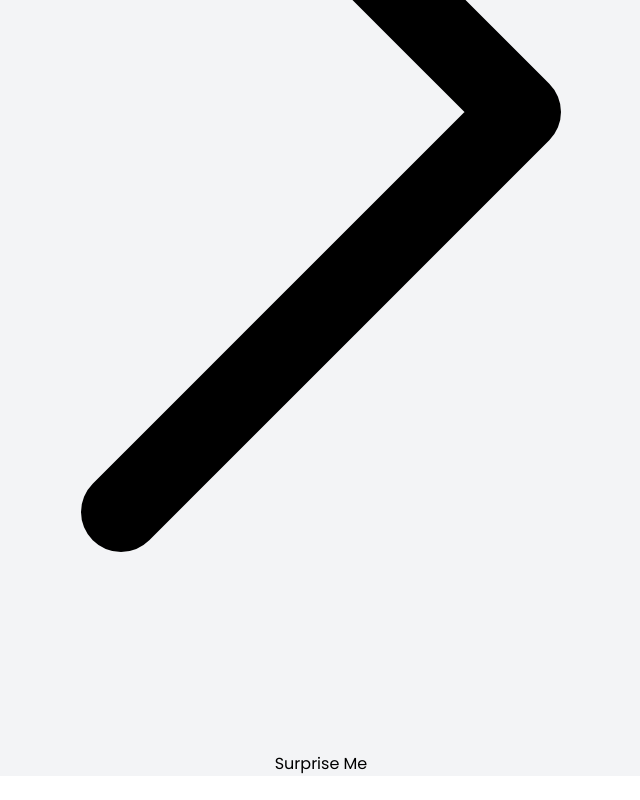
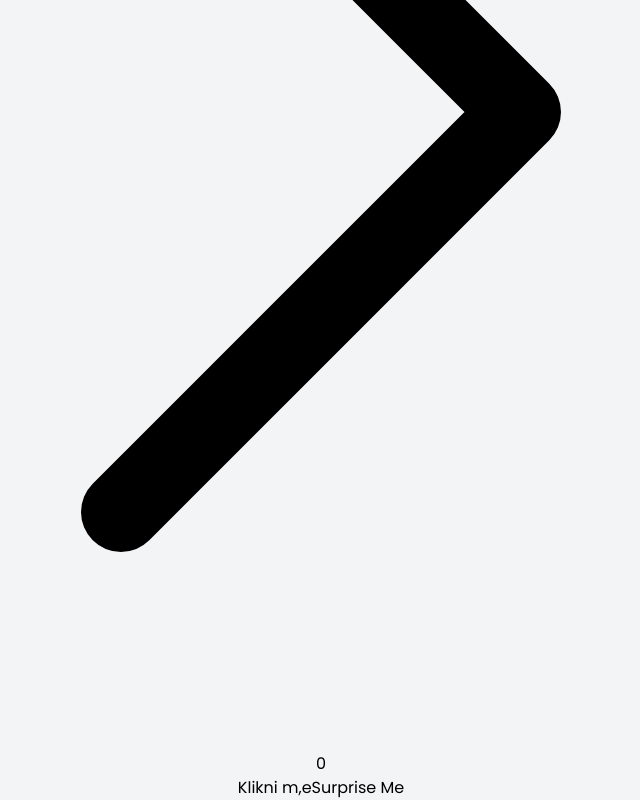
Before and after one commit to MarioMilosevic/React-Reviews, a React (Vite) app: page / in a window 1280 px wide. Shown: the part 3484-4284 px from the top of the page, without its empty margins (319-959 px from the left). Before the commit the page ends 4260 px from the top, so only its background shows below. Built offline with nearby package versions, Linux system fonts and the light colour scheme.

Commit message:
React memo

```diff
--- a/src/App.jsx
+++ b/src/App.jsx
@@ -10,7 +10,7 @@ function App() {
   const incrementCount = () => {
     setTimeout(() => {
       if (count < reviews.length - 1) {
-        setCount(count + 1);
+        setCount((prev) => prev + 1 );
       } else {
         setCount(0);
       }
@@ -20,7 +20,7 @@ function App() {
   const decrementCount = () => {
     setTimeout(() => {
       if (count > 0) {
-        setCount(count - 1);
+        setCount((prev) => prev - 1);
       } else {
         setCount(reviews.length - 1);
       }
--- a/src/components/Employee.jsx
+++ b/src/components/Employee.jsx
@@ -1,3 +1,4 @@
+import { useState } from "react";
 import SurpriseMeButton from "./SurpriseMeButton";
 
 const Employee = ({
@@ -6,6 +7,7 @@ const Employee = ({
   decrementCount,
   randomCount,
 }) => {
+  const [count, setCount] = useState(0);
   const randomCountHandler = () => {
     randomCount();
   };
@@ -80,6 +82,8 @@ const Employee = ({
             />
           </svg>
         </div>
+        <h1>{count}</h1>
+        <button onClick={() => setCount((prev) => prev + 1)}>Klikni m,e</button>
         <SurpriseMeButton randomCount={randomCountHandler} />
       </article>
     </>
```
Also changed, not shown: src/components/SurpriseMeButton.jsx (+10 -4 lines).
